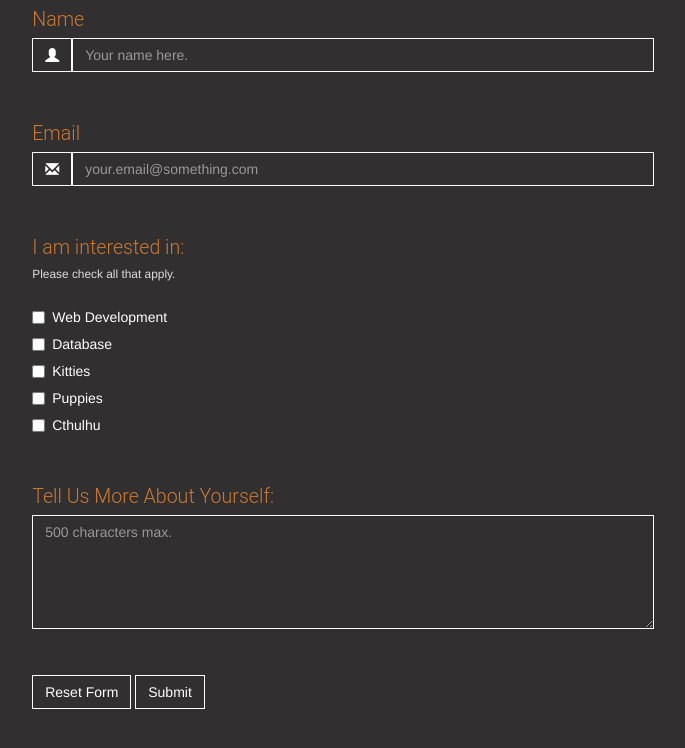
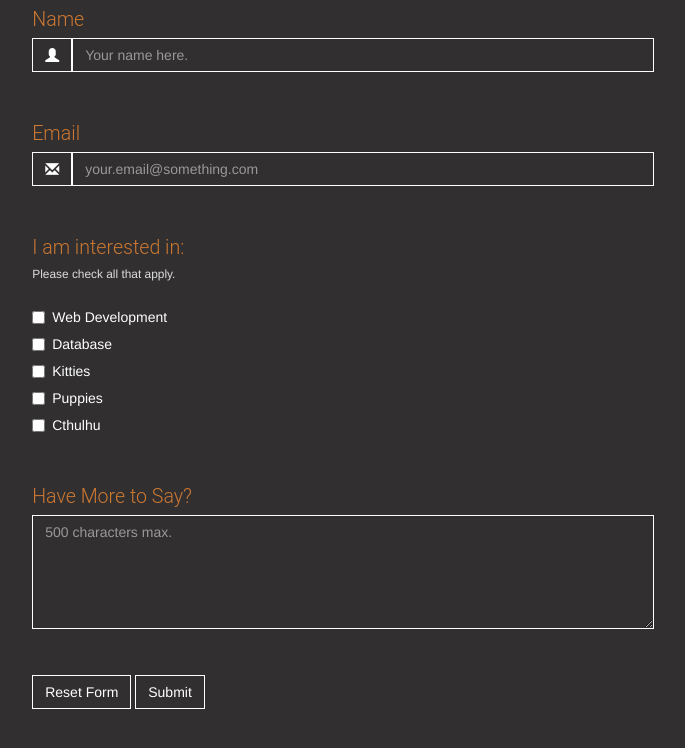
Before and after one commit to elainethomas/el41net, a PHP site: page / in a window 1280 px wide. Shown: the part 2846-3594 px from the top of the page, without its empty margins (30-715 px from the left). Run offline with PHP 8.4, Linux system fonts and the light colour scheme; grey boxes labelled with a size stand in for pictures from a placeholder-image service; some libraries are stand-ins or nearby versions.

```diff
--- a/public_html/index.php
+++ b/public_html/index.php
@@ -284,7 +284,7 @@
 					</div>
 
 					<div class="form-group">
-						<label class="control-label" for="txtareaComments">Tell Us More About Yourself:</label>
+						<label class="control-label" for="txtareaComments">Have More to Say?</label>
 						<textarea class="form-control" rows="5" id="txtareaComments" maxlength="500"
 									 placeholder="500 characters max."></textarea>
 					</div>
```
